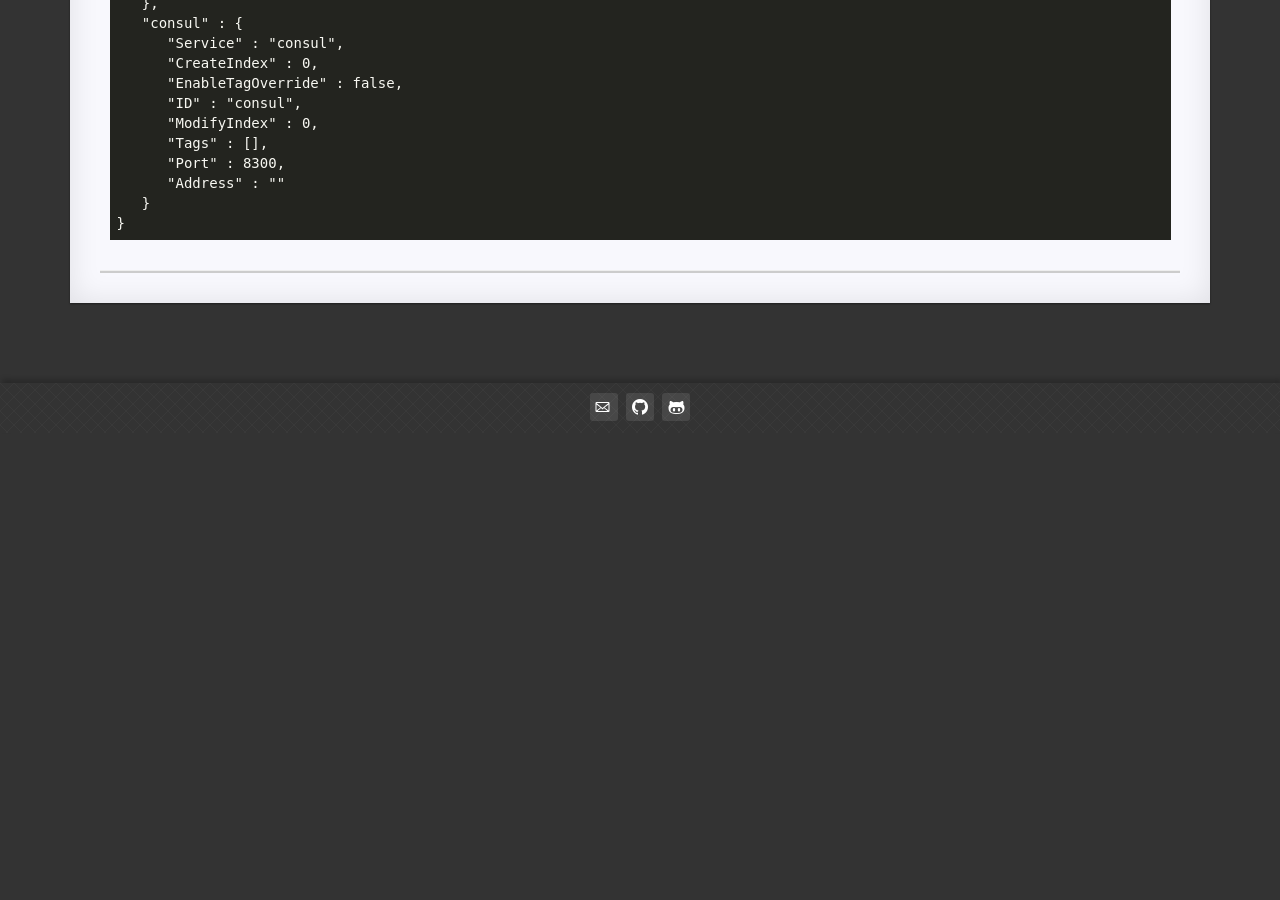
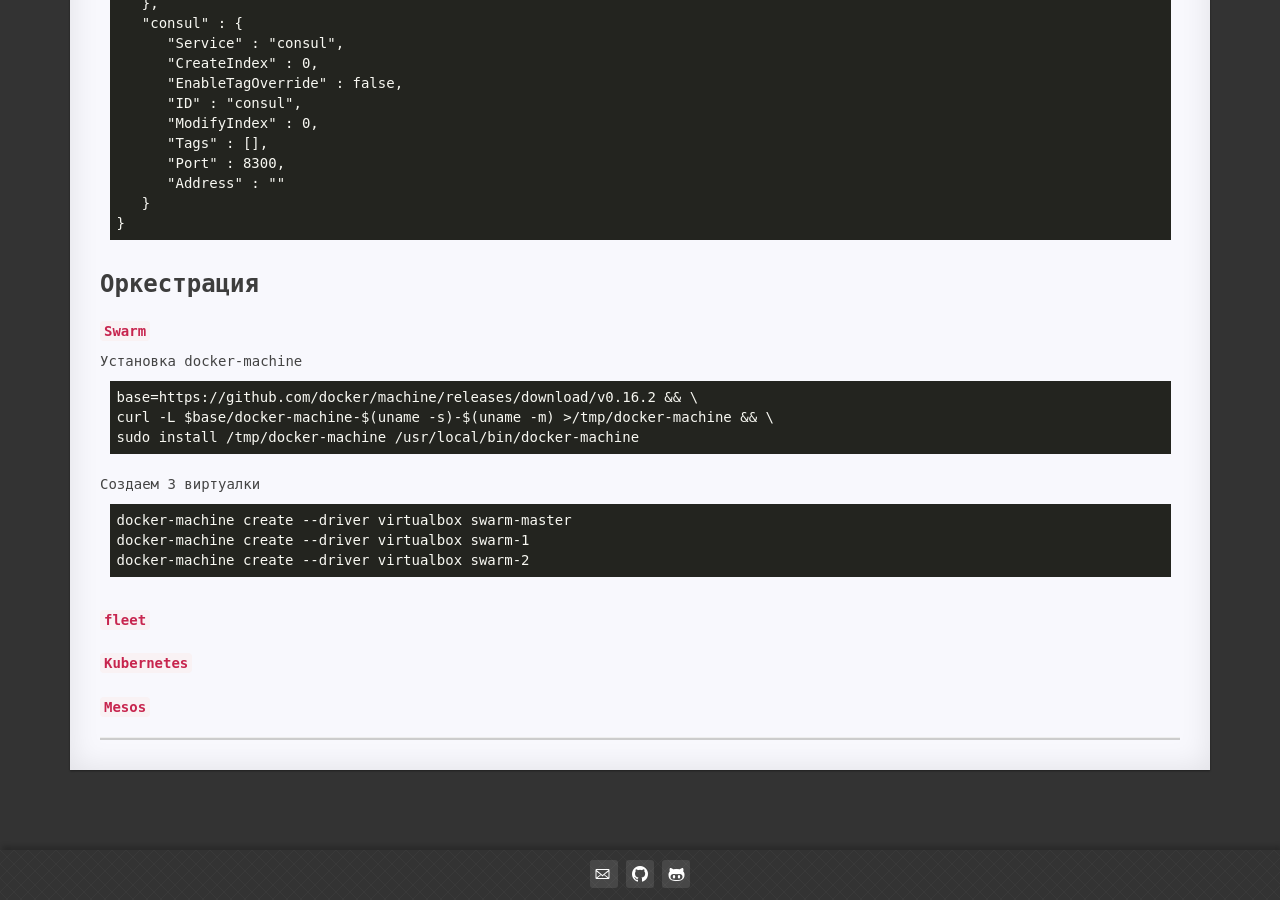
Before and after one commit to Avis20/avis20.github.io, a Jekyll site: the page built from _posts/2019-07-03-linux-dockerbook.md, in a window 1280 px wide and 900 px high, scrolled down 15695 px. Built offline with Jekyll 4.4.1, drawn with Linux system fonts in a browser that asks for light colours; before the commit the page ends 16128 px from its top, so only the background shows below that.

```diff
--- a/_posts/2019-07-03-linux-dockerbook.md
+++ b/_posts/2019-07-03-linux-dockerbook.md
@@ -861,3 +861,26 @@ $ curl -s http://$HOSTB:8500/v1/agent/services | json_pp
    }
 }
 </code></pre>
+
+
+# Оркестрация
+
+## `Swarm`
+
+Установка docker-machine
+<pre><code class="shell">
+base=https://github.com/docker/machine/releases/download/v0.16.2 && \
+curl -L $base/docker-machine-$(uname -s)-$(uname -m) >/tmp/docker-machine && \
+sudo install /tmp/docker-machine /usr/local/bin/docker-machine
+</code></pre>
+
+Создаем 3 виртуалки
+<pre><code class="shell">
+docker-machine create --driver virtualbox swarm-master
+docker-machine create --driver virtualbox swarm-1
+docker-machine create --driver virtualbox swarm-2
+</code></pre>
+
+## `fleet`
+## `Kubernetes`
+## `Mesos`
```
